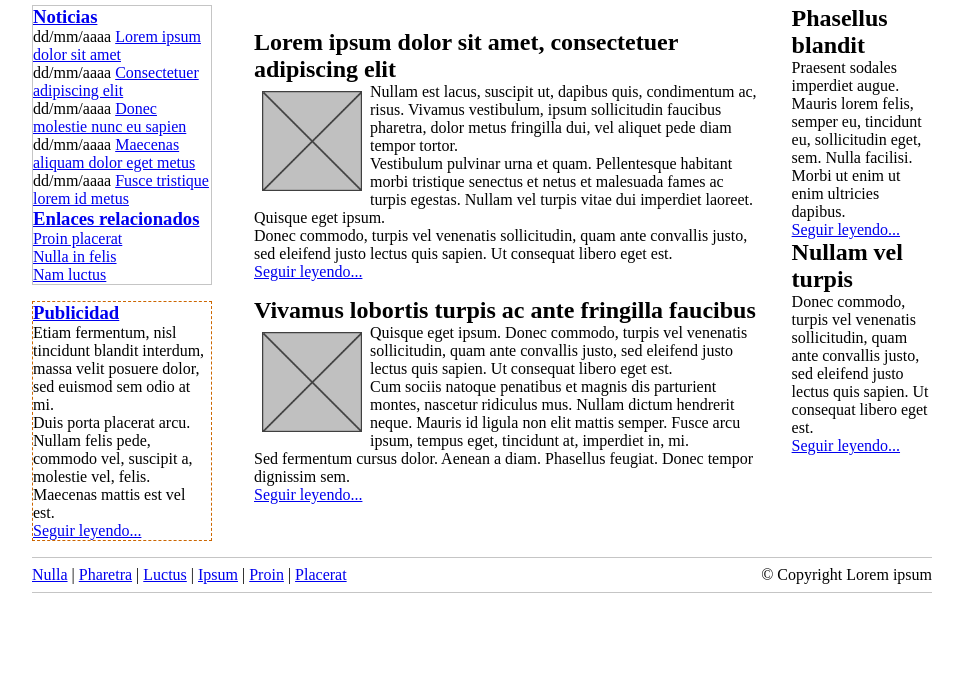
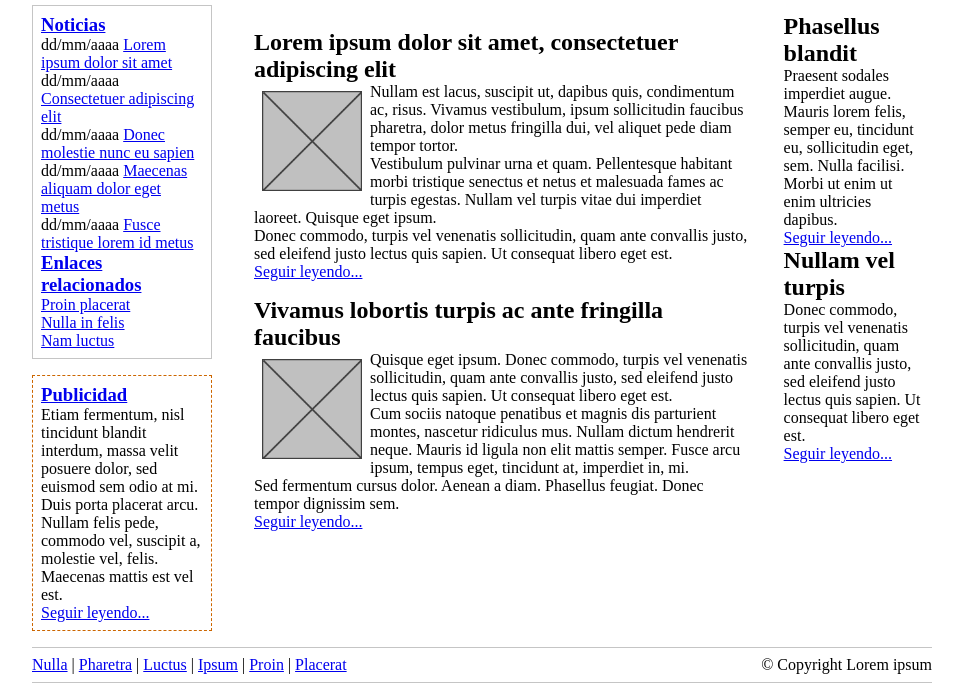
Before and after one commit to Anakamus0s/css4, a plain HTML site: page index.html in a window 1280 px wide. Shown: the part 115-806 px from the top of the page, without its empty margins (158-1121 px from the left). Drawn offline with Linux system fonts and the light colour scheme; files that its build step writes are made by us from their sources.

Commit message:
dios que pereza, espero que ya este

```diff
--- a/estilo.css
+++ b/estilo.css
@@ -137,7 +137,7 @@ img {
   border: 1px solid #c5c5c5;
 }
 
-#notícies, #publicitat, #principal, #secundari {
+#noticias, #publicidad, #principal, #secundario {
   padding: 0.5em;
 }
 
@@ -171,5 +171,5 @@ img {
 }
 
 #contenido #principal{
-  width: 77%;
+  width: 75%;
 }
```
